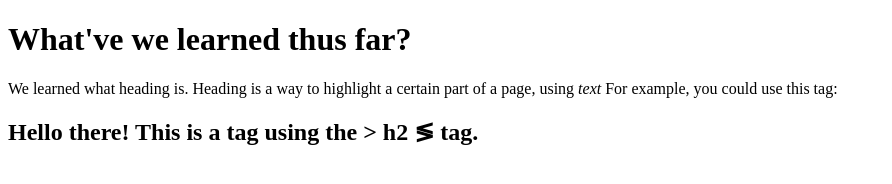
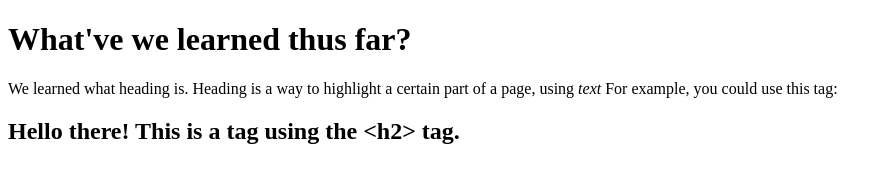
Before and after one commit to Proudity/W-W-L-S-F, a plain HTML site: page index.html in a window 1280 px wide. Shown: the whole page, without its empty margins (0-892 px from the left). Drawn offline with Linux system fonts and the light colour scheme.

Commit message:
Fixed the "greater than less than" sign.

```diff
--- a/index.html
+++ b/index.html
@@ -8,6 +8,6 @@
 <h1> What've we learned thus far? </h1>
 <div class="heading">
 <p>We learned what heading is. Heading is a way to highlight a certain part of a page, using <em>text</em> For example, you could use this tag:</p>
-<h2>Hello there! This is a tag using the &gt; h2 &lg; tag.</h2>
+<h2>Hello there! This is a tag using the &lt;h2&gt; tag.</h2>
 </div>
 </body>
```
